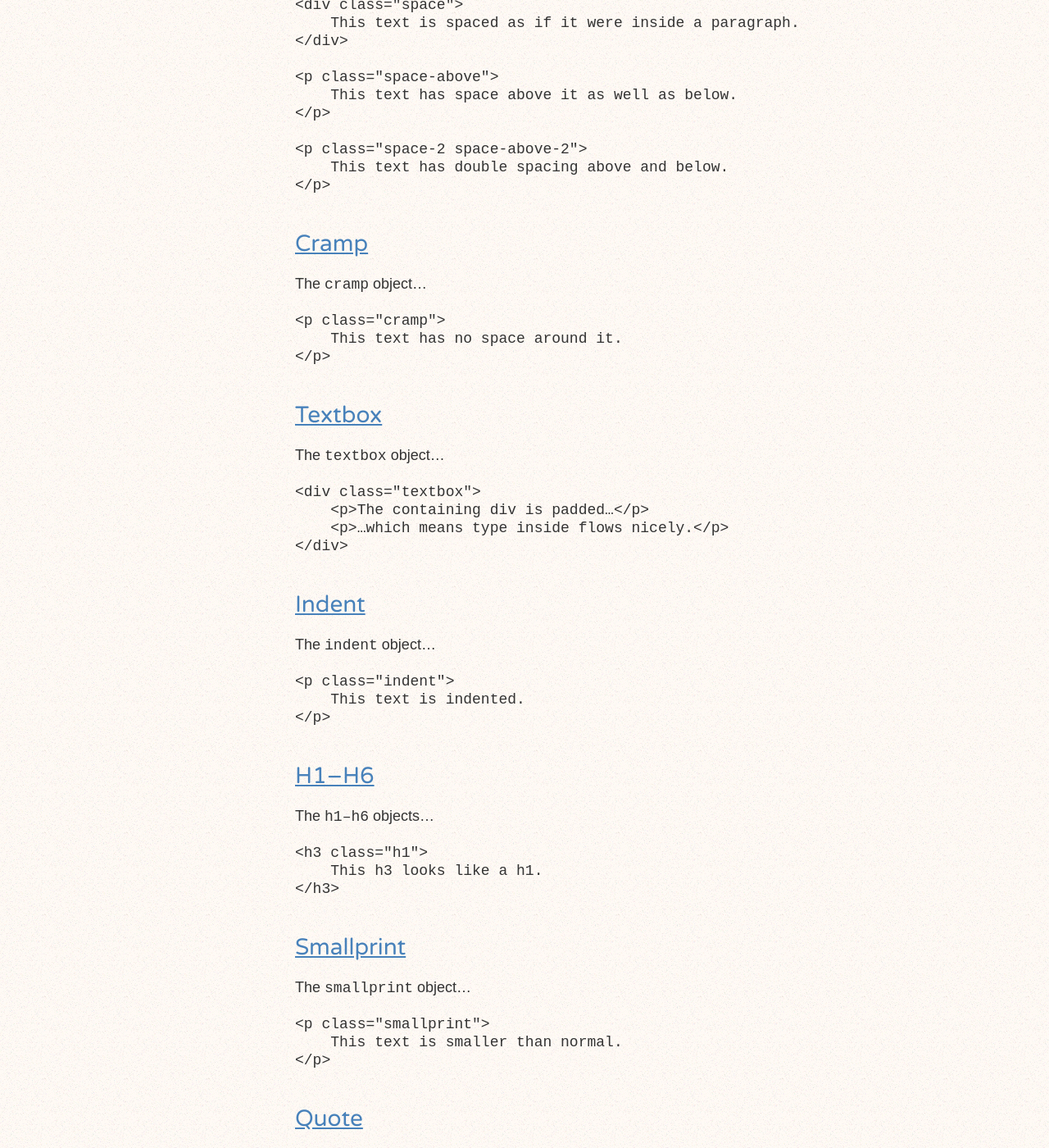
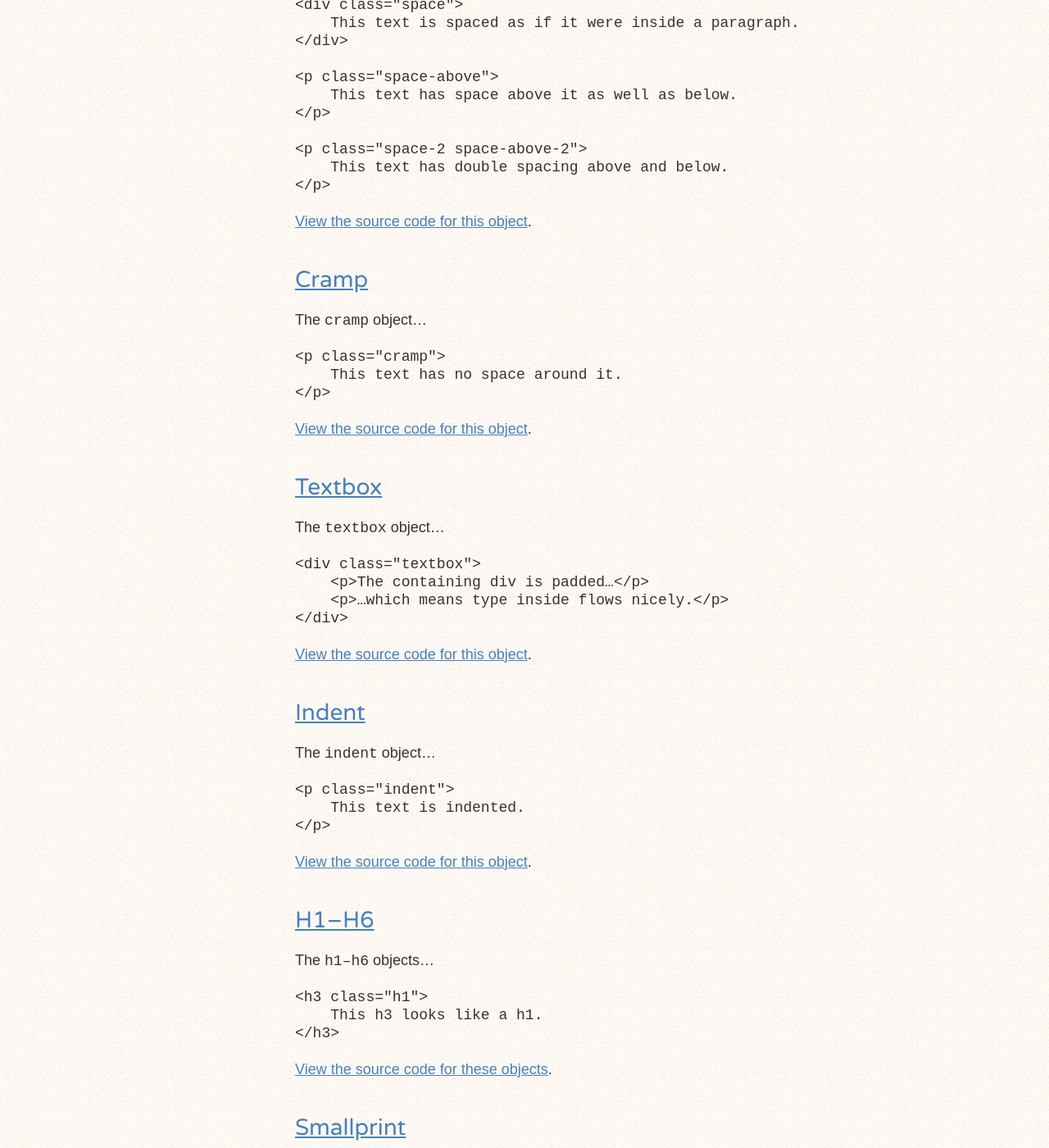
Before and after one commit to rowanmanning/pigeon, a Jekyll site: the page built from docs/objects/index.html, in a window 1280 px wide and 1400 px high, scrolled down 436 px. Shown: the whole window at 82% size. Built offline with Jekyll 4.4.1, drawn with Linux system fonts in a browser that asks for light colours; some of the changed text lies outside the part shown.

Commit message:
Move repo URL/branch into site config

```diff
--- a/_config.yml
+++ b/_config.yml
@@ -15,6 +15,12 @@
 host: pigeon.rowanmanning.com
 tld: rowanmanning.com
 
+# Repo details
+repo:
+  url: https://github.com/rowanmanning/pigeon
+  raw: https://raw.github.com/rowanmanning/pigeon
+  branch: develop
+
 # Author details
 author:
   name: Rowan Manning
--- a/docs/install/index.html
+++ b/docs/install/index.html
@@ -16,14 +16,14 @@
 
     <p>
         If you're just writing vanilla CSS, then you can simply include
-        <a href="https://raw.github.com/rowanmanning/pigeon/master/build/pigeon.css">pigeon.css</a>
-        or <a href="https://raw.github.com/rowanmanning/pigeon/master/build/pigeon.min.css">pigeon.min.css</a>
+        <a href="{{ site.repo.raw }}/{{ site.repo.branch }}/build/pigeon.css">pigeon.css</a>
+        or <a href="{{ site.repo.raw }}/{{ site.repo.branch }}/build/pigeon.min.css">pigeon.min.css</a>
         in your page above your own styles.
     </p>
 
     <p>
         If you need to customise pigeon, you can do so by tweaking
-        <a href="https://github.com/rowanmanning/pigeon/blob/master/lib/defaults.scss">the default variables</a>
+        <a href="{{ site.repo.url }}/blob/{{ site.repo.branch }}/lib/defaults.scss">the default variables</a>
         and rebuilding the CSS.
     </p>
 
--- a/docs/objects/index.html
+++ b/docs/objects/index.html
@@ -40,6 +40,8 @@
 </p>{% endhighlight %}
         </div>
 
+        <p><a href="{{ site.repo.url }}/blob/{{ site.repo.branch }}/lib/object/space.scss">View the source code for this object</a>.</p>
+
     </div>
 
     <div id="typography-cramp" class="textbox css-object">
@@ -54,6 +56,8 @@
     This text has no space around it.
 </p>{% endhighlight %}
         </div>
+
+        <p><a href="{{ site.repo.url }}/blob/{{ site.repo.branch }}/lib/object/cramp.scss">View the source code for this object</a>.</p>
 
     </div>
 
@@ -71,6 +75,8 @@
 </div>{% endhighlight %}
         </div>
 
+        <p><a href="{{ site.repo.url }}/blob/{{ site.repo.branch }}/lib/object/textbox.scss">View the source code for this object</a>.</p>
+
     </div>
 
     <div id="typography-indent" class="textbox css-object">
@@ -85,6 +91,8 @@
     This text is indented.
 </p>{% endhighlight %}
         </div>
+
+        <p><a href="{{ site.repo.url }}/blob/{{ site.repo.branch }}/lib/object/indent.scss">View the source code for this object</a>.</p>
 
     </div>
 
@@ -101,6 +109,8 @@
 </h3>{% endhighlight %}
         </div>
 
+        <p><a href="{{ site.repo.url }}/blob/{{ site.repo.branch }}/lib/core/type.scss">View the source code for these objects</a>.</p>
+
     </div>
 
     <div id="typography-smallprint" class="textbox css-object">
@@ -115,6 +125,8 @@
     This text is smaller than normal.
 </p>{% endhighlight %}
         </div>
+
+        <p><a href="{{ site.repo.url }}/blob/{{ site.repo.branch }}/lib/object/smallprint.scss">View the source code for this object</a>.</p>
 
     </div>
 
@@ -131,6 +143,8 @@
     <p class="quote-attrib">Someone in <cite>Work</cite></p>
 </blockquote>{% endhighlight %}
         </div>
+
+        <p><a href="{{ site.repo.url }}/blob/{{ site.repo.branch }}/lib/object/quote.scss">View the source code for this object</a>.</p>
 
     </div>
 
@@ -153,6 +167,8 @@
     <li>…a stack of divs.</li>
 </ul>{% endhighlight %}
         </div>
+
+        <p><a href="{{ site.repo.url }}/blob/{{ site.repo.branch }}/lib/object/stack.scss">View the source code for this object</a>.</p>
 
     </div>
 
@@ -178,6 +194,8 @@
 </ul>{% endhighlight %}
         </div>
 
+        <p><a href="{{ site.repo.url }}/blob/{{ site.repo.branch }}/lib/object/nav.scss">View the source code for this object</a>.</p>
+
     </div>
 
     <div id="lists-blocknav" class="textbox css-object">
@@ -193,6 +211,8 @@
     <li>…of floated blocks.</li>
 </ul>{% endhighlight %}
         </div>
+
+        <p><a href="{{ site.repo.url }}/blob/{{ site.repo.branch }}/lib/object/blocknav.scss">View the source code for this object</a>.</p>
 
     </div>
 
@@ -246,6 +266,8 @@
 </table>{% endhighlight %}
         </div>
 
+        <p><a href="{{ site.repo.url }}/blob/{{ site.repo.branch }}/lib/object/table.scss">View the source code for this object</a>.</p>
+
     </div>
 
 </div>
```
